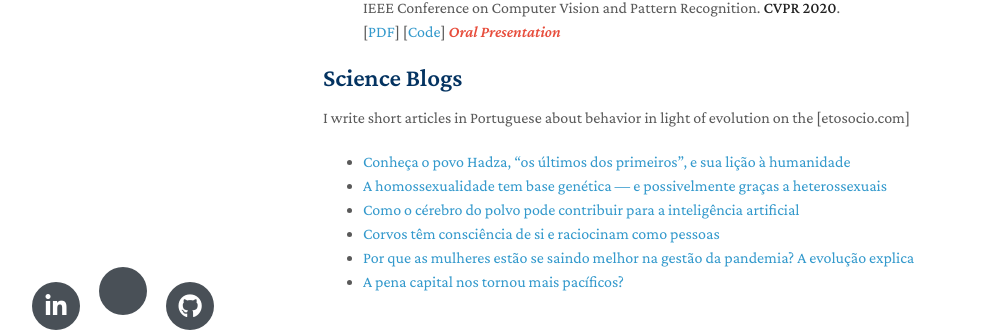
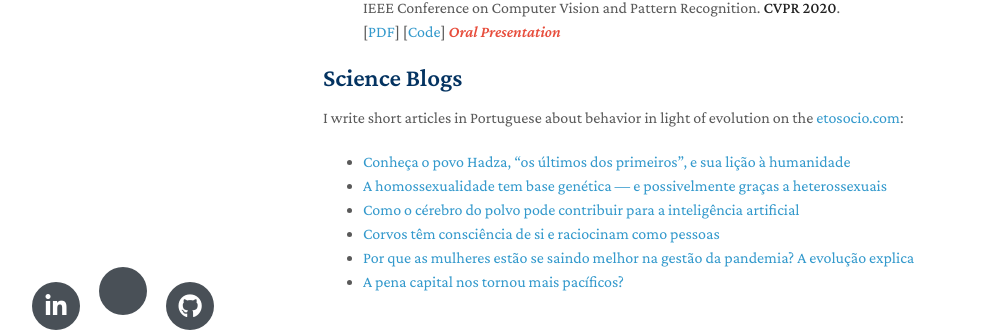
Before and after one commit to samuelfernandofs/samuel.fernando, a Jekyll site: the page built from index.md, in a window 1280 px wide and 1253 px high. Shown: the part 821-1153 px from the top of the window, without its empty margins (147-1147 px from the left). Built offline with Jekyll 4.4.1, drawn with Linux system fonts in a browser that asks for light colours; nearby versions of some CDN libraries; a style sheet for code colours, icons or effects is not loaded; our own code applies the rules of GitHub Pages for plain Markdown files; part of the change alters nothing that is shown.

```diff
--- a/index.md
+++ b/index.md
@@ -37,7 +37,7 @@ Passionate about plethora of topics, I am also a psychoanalyst (in training), an
 
 ## Science Blogs
 
-I write short articles in Portuguese about behavior in light of evolution on the [etosocio.com]
+I write short articles in Portuguese about behavior in light of evolution on the [etosocio.com](https://etosocio.com/):
 
 - [Conheça o povo Hadza, “os últimos dos primeiros”, e sua lição à humanidade](https://etosocio.com/comportamento-humano/hadza/)
 - [A homossexualidade tem base genética — e possivelmente graças a heterossexuais](https://etosocio.com/comportamento-humano/homossexualidade/)
```
